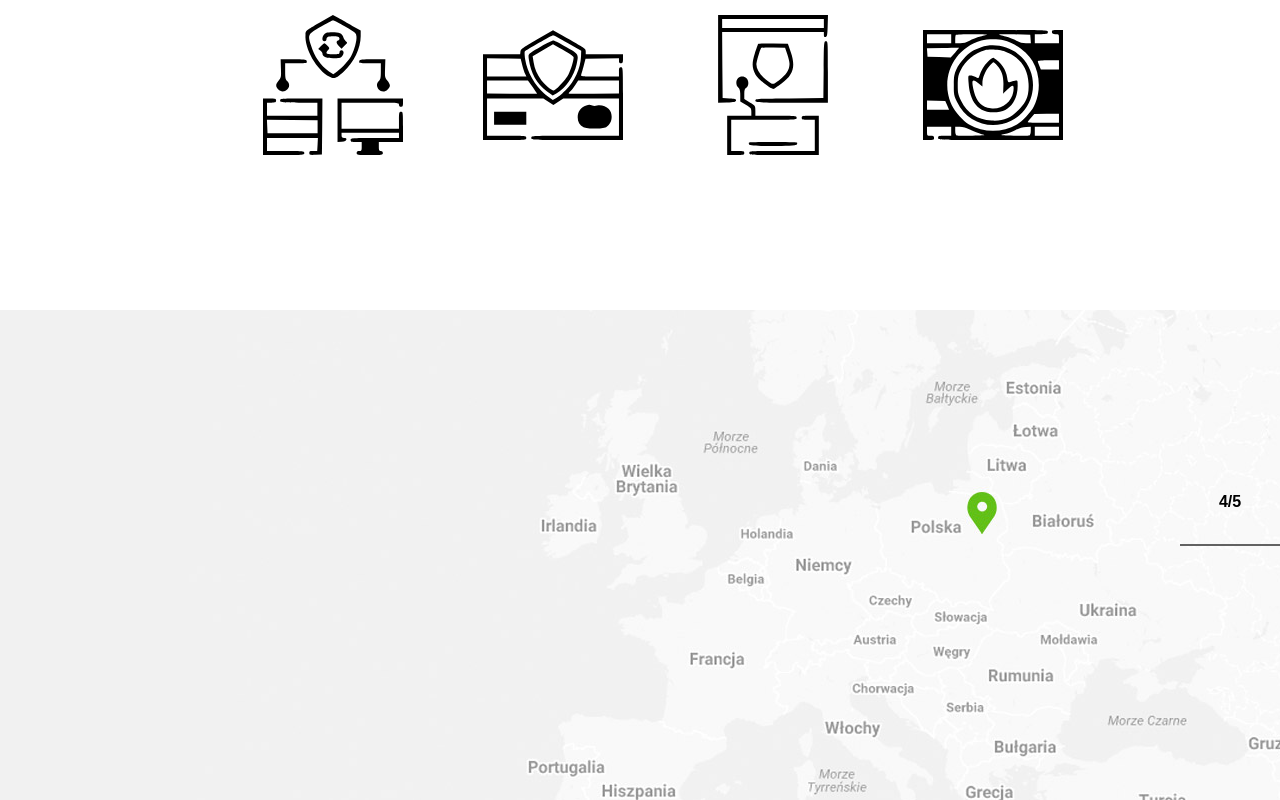
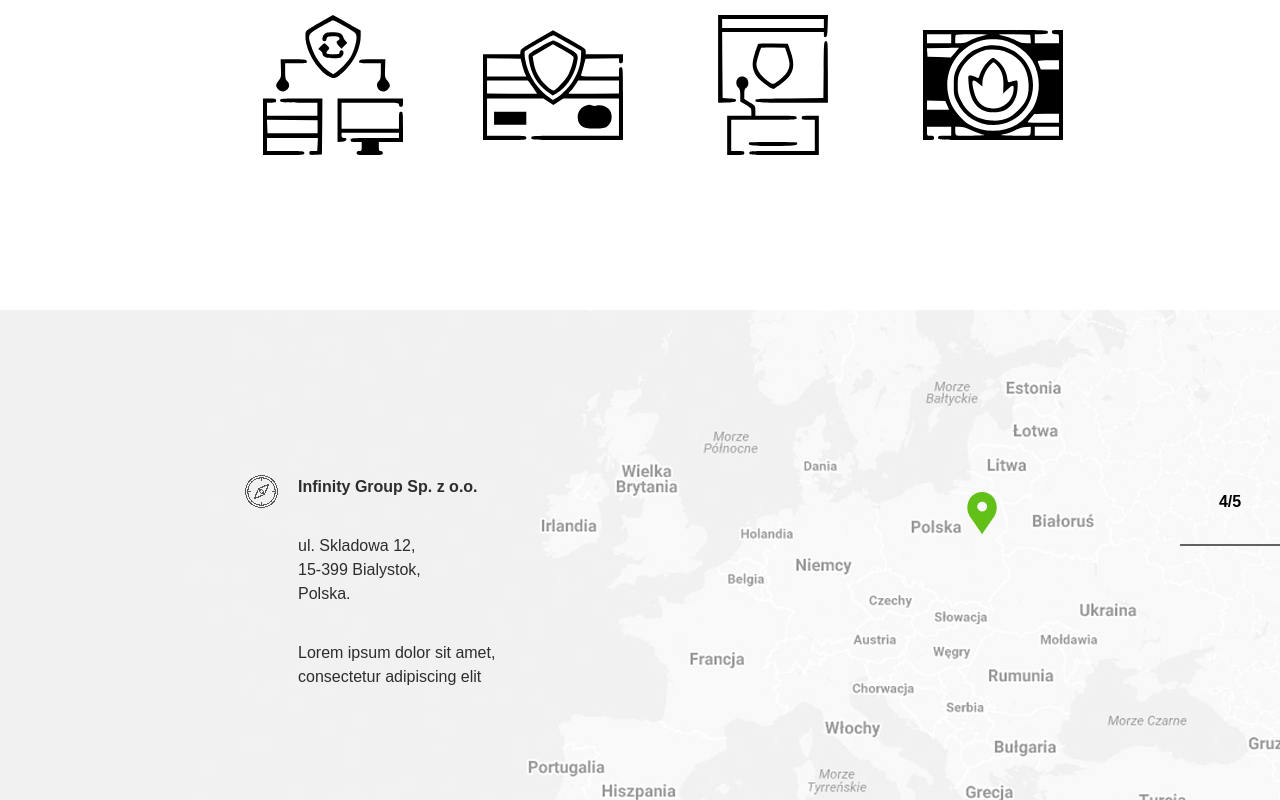
Before and after one commit to Radziewicz/IG, a website: page app/index.html in a window 1280 px wide. Shown: the part 2956-3756 px from the top of the page. Drawn offline with nearby package versions, Linux system fonts and the light colour scheme; files that its build step writes are made by us from their sources.

Commit message:
add section map

```diff
--- a/app/index.html
+++ b/app/index.html
@@ -137,10 +137,19 @@
             </div>
         </section>
         <section class="map">
-
-            <div class="position">
-                <h6>4/5</h6>
-              </div>
+          <div class="map__digits">
+            <div class="map__digits__icon">
+              <img src="../images/compas.png" alt="compas"/>
+            </div>
+            <div class="map__digits__text">
+              <h5>Infinity Group Sp. z o.o.</h5>
+              <p>ul. Skladowa 12, <br>15-399 Bialystok, <br>  Polska.</p>
+              <p>Lorem ipsum dolor sit amet, consectetur adipiscing elit</p>
+            </div>
+          </div>
+          <div class="position">
+            <h6>4/5</h6>
+          </div>
         </section>
 
     <!-- build:js scripts/vendor.js -->
--- a/app/styles/_map.scss
+++ b/app/styles/_map.scss
@@ -4,7 +4,25 @@
     background-size: cover;
     height: 490px;
     display: grid;
-    &__adress {
+    grid-template-columns: auto 35px;
+    &__digits {
+        display: grid;
+        grid-template-columns: 33px 240px;
+        padding-top: 165px;
+        padding-left: 245px;
+        &__icon {
 
+        }
+        &__text {
+            font-size: 16px;
+            color: #2d2d2d;
+            padding-left: 20px;
+            h5 {
+                padding-bottom: 35px;
+            }
+            p {
+                padding-bottom: 35px;
+            }
+        }
     }
   }
```
